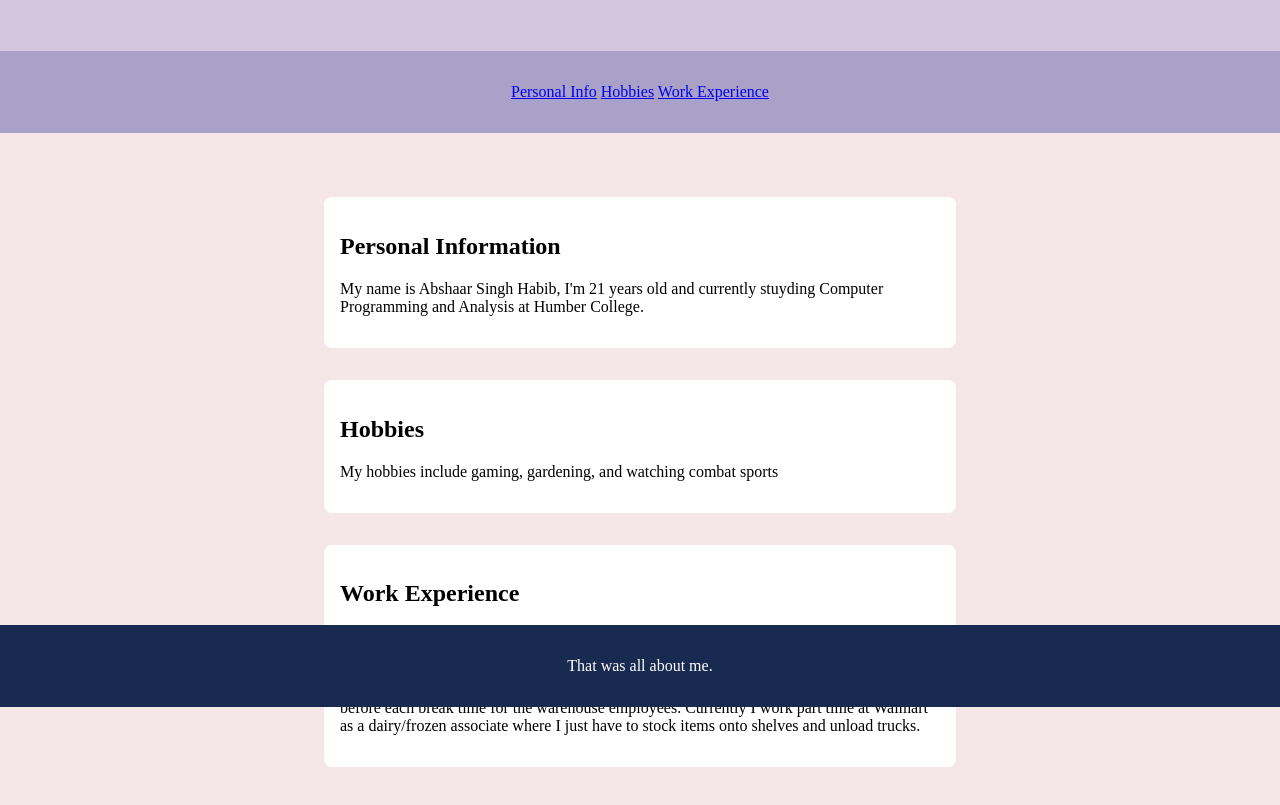
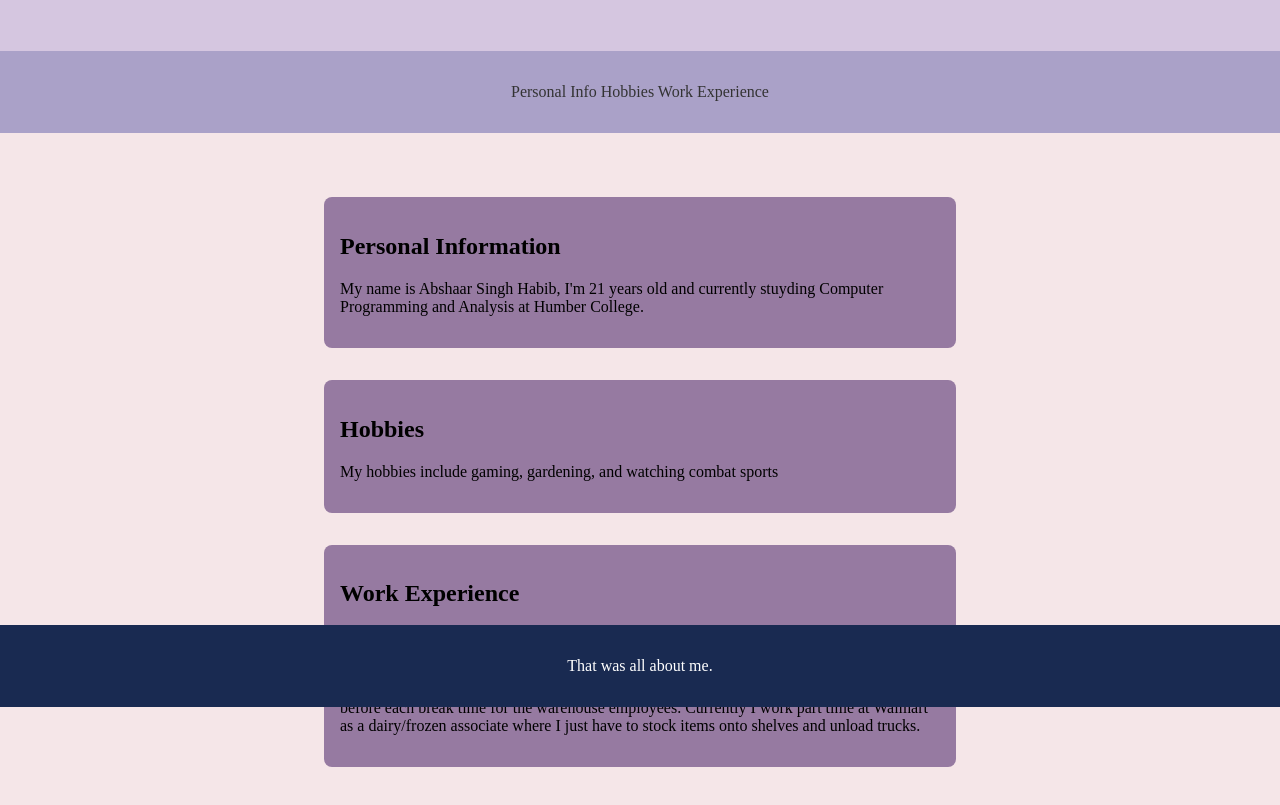
Before and after one commit to AbshaarHabibSecA/Lab-4, a plain HTML site: page index.html in a window 1280 px wide. Shown: the part 93-898 px from the top of the page. Drawn offline with Linux system fonts and the light colour scheme.

Commit message:
4. CSS States

```diff
--- a/style.css
+++ b/style.css
@@ -13,7 +13,7 @@ header {
 }
 
 nav {
-    background: #aaa1c8;
+    background: #AAA1C8;
     color:black;
     padding: 2em;
     text-align: center;
@@ -37,7 +37,7 @@ footer {
 }
 
 .personal-info, .hobbies, .work-experience {
-    background-color: #fff;
+    background-color: #967aa1;
     margin: 1em;
     padding: 1em;
     border-radius: 8px;
@@ -73,3 +73,16 @@ section {
 .personal-info,.hobbies,.work-experience {
     animation:fadein 2.5s ease-in;
 }
+
+a {
+    text-decoration:none;
+    color: #333;
+}
+
+a:hover {
+    color:#007BFF;
+}
+
+a:active {
+    outline: 3px solid #007BFF
+}
```
